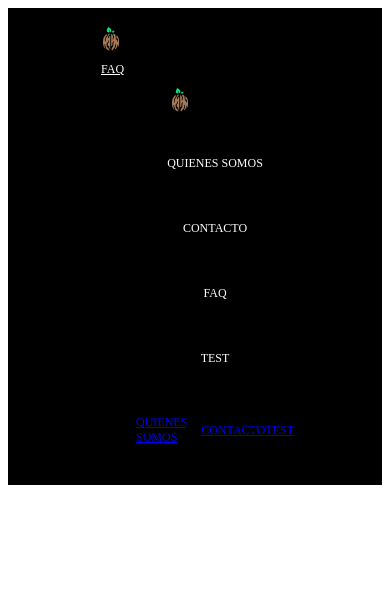
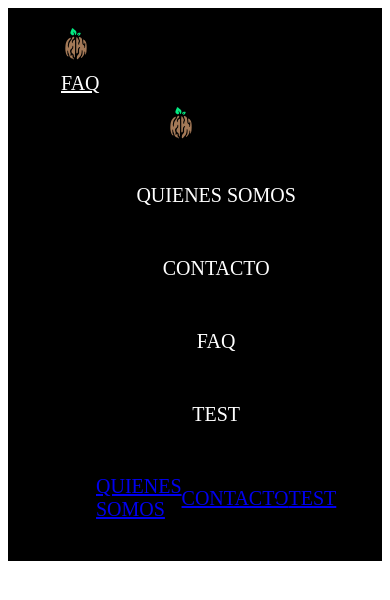
Before and after one commit to awoo-cs/cbs-web, a plain HTML site: page navbar.html in a window 390 px wide. Drawn offline with Linux system fonts and the light colour scheme.

```diff
--- a/css/navbar.css
+++ b/css/navbar.css
@@ -138,62 +138,41 @@
 
 /* Media Queries for Responsive Navbar */
 
-  /* Large devices (desktops, 992px and up) */
-  @media (min-width: 992px) {
-    .navbar {
+/* Mobile L (425px and down) */
+@media (max-width: 425px) {
+  .container-fluid {
     padding-left: 2rem;
     padding-right: 2rem;
   }
+
+  .navbar-logo {
+    height: 40px !important;
+    width: auto !important;
+  }
 }
 
-  /* Medium devices (tablets, 768px and up) */
-  @media (max-width: 991.98px) {
-    .navbar {
+/* Mobile M (375px and down) */
+@media (max-width: 375px) {
+  .container-fluid {
     padding-left: 1.5rem;
     padding-right: 1.5rem;
   }
 
-    .navbar-brand,
-    .nav-link {
-      font-size: 1rem;
-    }
-
   .navbar-logo {
-      height: 50px;
+    height: 40px !important;
+    width: auto !important;
   }
 }
 
-  /* Small devices (landscape phones, less than 768px) */
-  @media (max-width: 767.98px) {
-    .navbar {
-      flex-direction: column;
-      align-items: flex-start;
+/* Mobile S (320px and down) */
+@media (max-width: 320px) {
+  .container-fluid {
     padding-left: 1rem;
     padding-right: 1rem;
   }
 
-    .navbar-brand,
-    .nav-link {
-      font-size: 0.875rem;
-    }
-
   .navbar-logo {
-      height: 40px;
-    }
-
-    .navbar-toggler {
-      align-self: flex-end;
+    height: 40px !important;
+    width: auto !important;
   }
 }
-
-  /* Extra small devices (portrait phones, less than 576px) */
-  @media (max-width: 575.98px) {
-    .navbar-brand,
-    .nav-link {
-      font-size: 0.75rem;
-    }
-
-    .navbar-logo {
-      height: 30px;
-    }
-  }
```
Also changed, not shown: 404.html (+4 -2 lines). Lines whose indentation alone changed are shown as unchanged.
